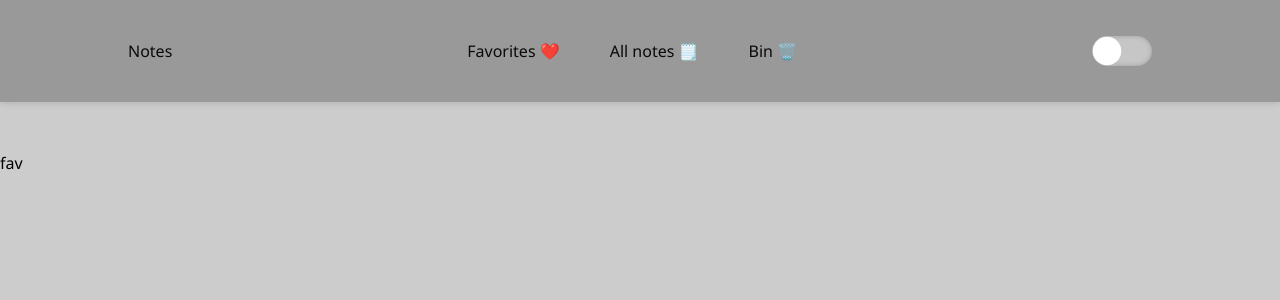
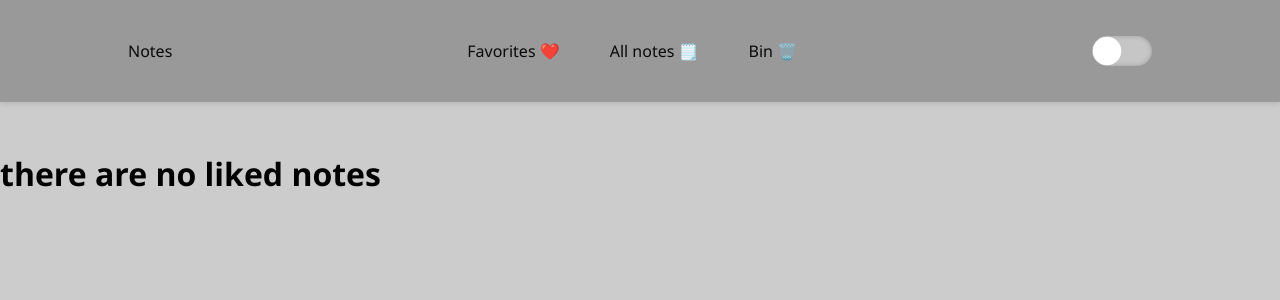
Before and after one commit to Nnustyy/Notes, a React (Vite) app: page /fav in a window 1280 px wide. Shown: the top 300 px of the page. Built offline with nearby package versions, Linux system fonts and the light colour scheme.

Commit message:
likedNotes context

```diff
--- a/src/App.tsx
+++ b/src/App.tsx
@@ -1,4 +1,4 @@
-import React from 'react';
+
 import Notes from './pages/Notes';
 import {  Route, Routes } from 'react-router-dom';
 import Navbar from './Components/UI/navbar/Navbar';
@@ -11,6 +11,8 @@ import { INote } from './pages/Notes';
 
 const App = () => {
 
+
+
     const [notes, setNotes] = useState<INote[]>(() => {
       const savedNotes = localStorage.getItem('notes');
       return savedNotes ? JSON.parse(savedNotes) : [];
@@ -21,6 +23,14 @@ const App = () => {
       return savedDeletedNotes ? JSON.parse(savedDeletedNotes) : [];
     });
 
+    const [likedNotes, setLikedNotes] = useState<INote[]>(() => {
+      const saveLikedNotes = localStorage.getItem('likedNotes');
+      return saveLikedNotes ? JSON.parse(saveLikedNotes) : [];
+    })
+
+    useEffect(() => {
+      localStorage.setItem('likedNotes', JSON.stringify(likedNotes))
+    },[likedNotes])
 
     useEffect(() => {
       localStorage.setItem('notes',JSON.stringify(notes))
@@ -35,7 +45,7 @@ const App = () => {
 <>
 <div>
 
-  <NoteContext.Provider value={{notes,setNotes,recentlyDeletedNotes,setRecentlyDeletedNotes}}>
+  <NoteContext.Provider value={{notes,setNotes,recentlyDeletedNotes,setRecentlyDeletedNotes,likedNotes,setLikedNotes}}>
       <Navbar/>
       <Routes>
     <Route path='/' element={<Notes/>} />
--- /dev/null
+++ b/src/Components/FavoriteItem.tsx
@@ -0,0 +1,20 @@
+import React from 'react';
+import classes from './UI/MyButton/MyButton.module.scss'
+import MyButton from './UI/MyButton/MyButton';
+import { INote } from './context/NoteContext';
+
+const FavoriteItem = (favNote:INote) => {
+  return (
+    <div className='fav'>
+      <div className="fav-content">
+        <div className="fav-title">{favNote.title}</div>
+        <div className="fav-desc">{favNote.desc}</div>
+        <div className="fav-actions">
+        <MyButton className={classes.buttonFav} >❤️</MyButton>
+        </div>
+      </div>
+    </div>
+  );
+};
+
+export default FavoriteItem;
--- /dev/null
+++ b/src/Components/FavoriteList.tsx
@@ -0,0 +1,20 @@
+import FavoriteItem from './FavoriteItem';
+import { INote } from '../pages/Notes';
+
+interface IFavoriteList {
+  favNotes:INote[]
+}
+
+const FavoriteList = ({favNotes}:IFavoriteList) => {
+
+
+  return (
+    <div>
+      {favNotes.map((note) =>
+      <FavoriteItem desc={note.desc}  key={note.id} title={note.title} id={note.id}  />
+      )}
+    </div>
+  );
+};
+
+export default FavoriteList;
--- a/src/Components/NoteItem.tsx
+++ b/src/Components/NoteItem.tsx
@@ -19,7 +19,7 @@ interface NoteProps {
 
 const NoteItem= ({note,number}:NoteProps) => {
   // const [showModal, setShowModal] = useState<boolean>(false)
-  const {notes, setNotes,setRecentlyDeletedNotes} = useContext(NoteContext)
+  const {notes, setNotes,setRecentlyDeletedNotes,setLikedNotes} = useContext(NoteContext)
 
   // function toggleModal () {
   //   setShowModal(!showModal)
@@ -34,9 +34,14 @@ const deleteNote = (note:INote) => {
   localStorage.setItem('notes', JSON.stringify(updatedNotes))
 }
 
+  const likeNote = (note:INote) => {
 
-
-
+    setLikedNotes((prev) => {
+      const updatedLikedNotes = [...prev, note]
+      localStorage.setItem('likedNotes', JSON.stringify(updatedLikedNotes))
+      return updatedLikedNotes
+    })
+}
 
   return (
     <div className="note" data-aos="fade-up" >
@@ -46,8 +51,8 @@ const deleteNote = (note:INote) => {
             {note.desc}
           </div>
         </div>
-        <div className="note-btns">
-          <MyButton className={classes.buttonDelete} onClick={() => deleteNote(note)} >✖</MyButton>
+        <div className="note-actions">
+          <MyButton className={classes.buttonDelete} onClick={() => deleteNote(note)} >✖️</MyButton>
           {/* <Modal active={showModal} setActive={setShowModal}>
             <h2>Do you want to delete the note?</h2>
 
@@ -56,6 +61,7 @@ const deleteNote = (note:INote) => {
 
 
           </Modal> */}
+          <MyButton className={classes.buttonFav} onClick={() => likeNote(note)} >❤️</MyButton>
 
 
         </div>
--- a/src/Components/UI/MyButton/MyButton.module.scss
+++ b/src/Components/UI/MyButton/MyButton.module.scss
@@ -75,3 +75,18 @@
 .buttonRestore:hover {
   background-color: #37b24d;
 }
+
+.buttonFav {
+  background: #f598a8;
+  border: none;
+  padding: 8px 12px;
+  border-radius: 6px;
+  cursor: pointer;
+  font-size: 14px;
+  margin-top: 15px;
+  transition: background 0.3s;
+}
+
+.buttonFav:hover {
+  background: #c07784;
+}
--- a/src/Components/context/NoteContext.ts
+++ b/src/Components/context/NoteContext.ts
@@ -10,7 +10,9 @@ interface NoteContextType {
   notes:INote[],
   setNotes:Dispatch<SetStateAction<INote[]>>,
   setRecentlyDeletedNotes:Dispatch<SetStateAction<INote[]>>,
-  recentlyDeletedNotes:INote[]
+  recentlyDeletedNotes:INote[],
+  setLikedNotes:Dispatch<SetStateAction<INote[]>>,
+  likedNotes:INote[]
 }
 
 
@@ -18,5 +20,7 @@ export const NoteContext = createContext<NoteContextType>({
     notes:[],
     setNotes:() =>{},
     recentlyDeletedNotes:[],
-    setRecentlyDeletedNotes:() => {}
+    setRecentlyDeletedNotes:() => {},
+    setLikedNotes:() => {},
+    likedNotes:[]
 })
--- a/src/pages/FavoritesNotes.tsx
+++ b/src/pages/FavoritesNotes.tsx
@@ -1,9 +1,21 @@
-import React from 'react';
+import { useContext } from "react";
+import { NoteContext } from "../Components/context/NoteContext";
+import FavoriteList from "../Components/FavoriteList";
+
 
 const FavoritesNotes = () => {
+
+  const {likedNotes} = useContext(NoteContext)
+
+
+
   return (
     <div>
-      fav
+      {likedNotes.length === 0
+      ? <h1>there are no liked notes</h1>
+      : <FavoriteList favNotes={likedNotes} />
+    }
+
     </div>
   );
 };
--- a/src/pages/Notes.tsx
+++ b/src/pages/Notes.tsx
@@ -18,7 +18,7 @@ export interface INote {
 
 
 const Notes = () => {
-  const {notes, setNotes,setRecentlyDeletedNotes,recentlyDeletedNotes} = useContext(NoteContext)
+  const {notes, setNotes} = useContext(NoteContext)
 
 useEffect(() => {
   Aos.init()
@@ -34,12 +34,11 @@ const createNewNote = (newNote:INote) => {
 
   return (
     <div  className='App'>
-      <NoteContext.Provider value={{notes, setNotes,recentlyDeletedNotes,setRecentlyDeletedNotes}} >
       <CreateNoteForm create={createNewNote} />
       {notes.length === 0
       ? <h1 style={{textAlign:"center"}} >There are no posts</h1>
       : <NoteList notes={notes} />}
-      </NoteContext.Provider>
+
     </div>
   );
 };
--- a/src/styles/index.scss
+++ b/src/styles/index.scss
@@ -64,6 +64,10 @@
   color:var(--desc-color);
   line-height: 1.5;
 }
+.note-actions {
+  display: flex;
+  gap: 15px;
+}
 
 .errorPage{
   display: flex;
```
Also changed, not shown: src/pages/Test.tsx (deleted, +0 -11 lines).
